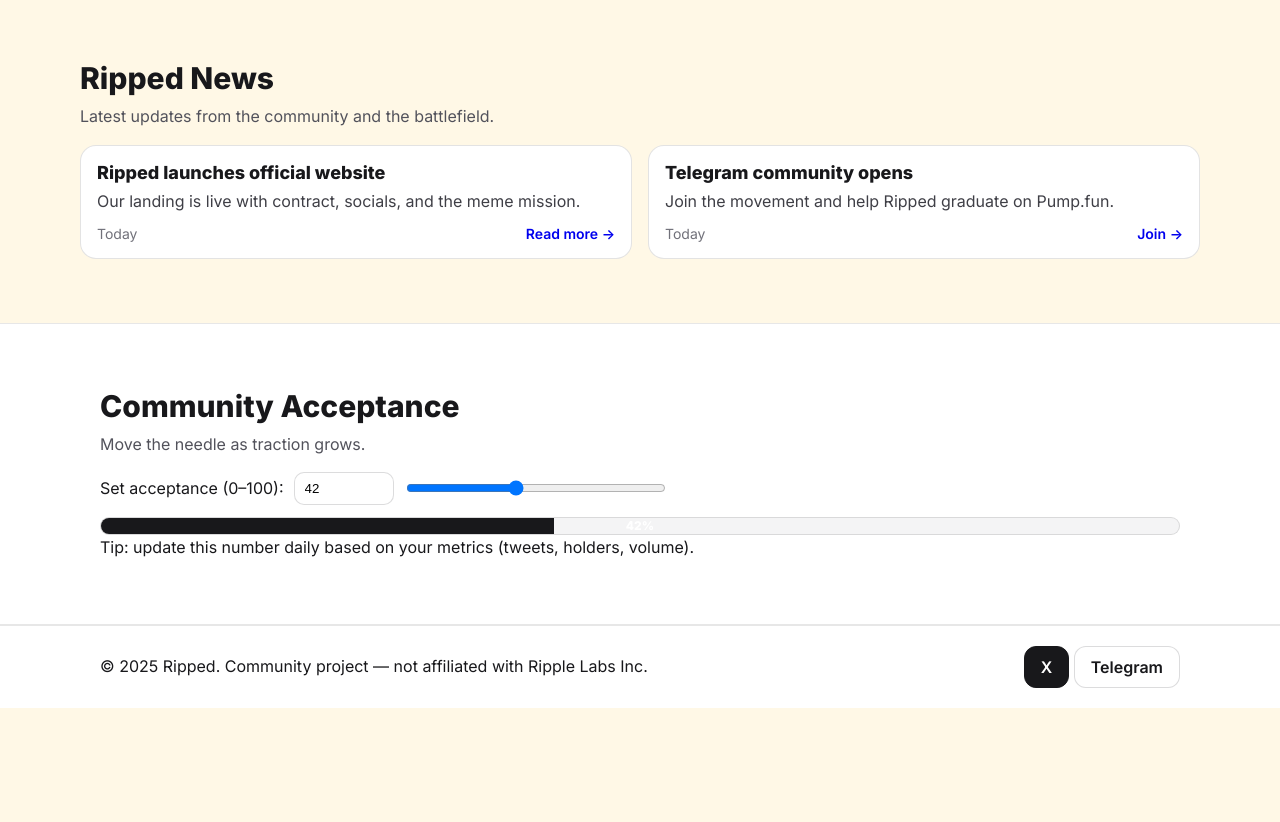
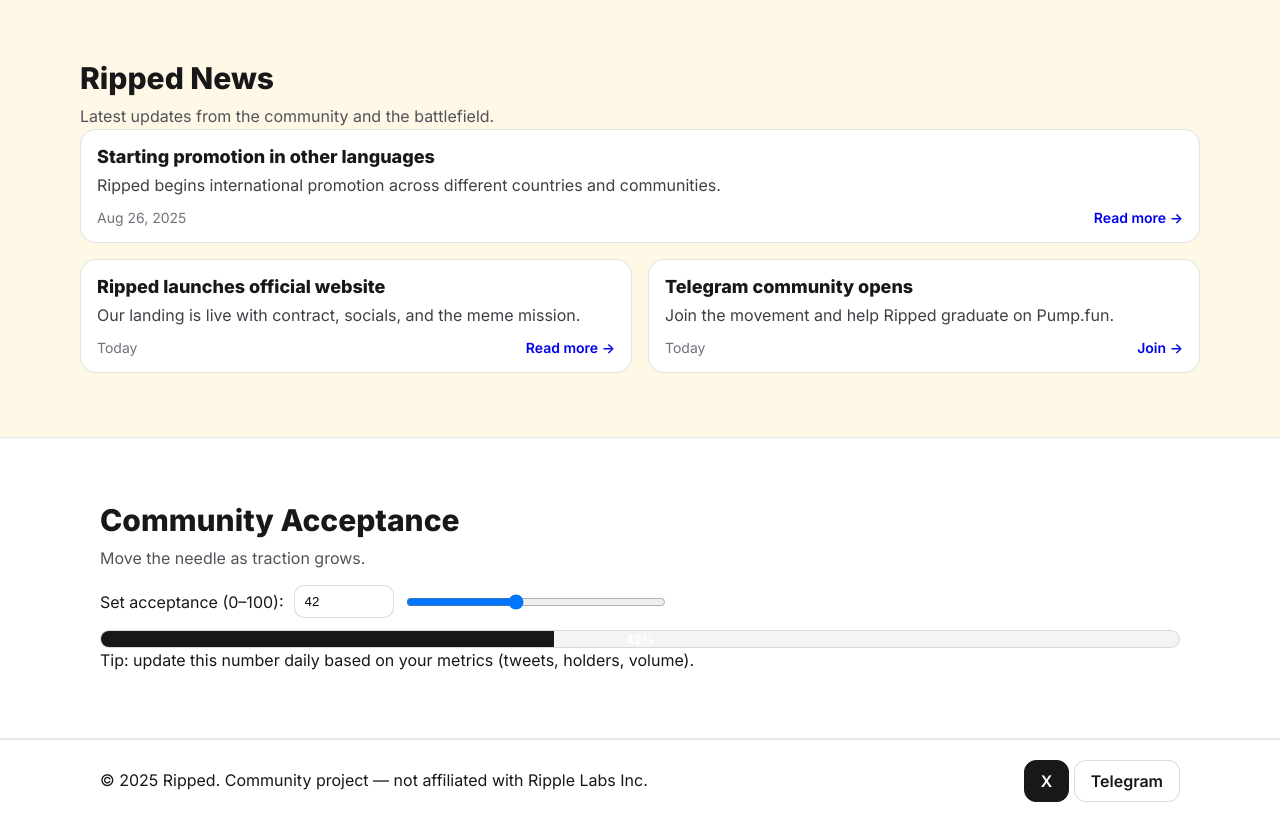
Before and after one commit to edcames/Ripped-site, a plain HTML site: page index.html in a window 1280 px wide. Shown: the part 1540-2362 px from the top of the page. Before the commit the page ends 2248 px from the top, so only its background shows below. Drawn offline with Linux system fonts and the light colour scheme.

Commit message:
Update index.html

```diff
--- a/index.html
+++ b/index.html
@@ -117,6 +117,15 @@ Join the movement. Be part of the legend. 🔥.</p>
     <h2>Ripped News</h2>
     <p class="sub">Latest updates from the community and the battlefield.</p>
 
+    <article class="news-card">
+  <h3>Starting promotion in other languages</h3>
+  <p>Ripped begins international promotion across different countries and communities.</p>
+  <div class="meta">
+    <span>Aug 26, 2025</span>
+    <a href="https://twitter.com/Ripped_OG" target="_blank" rel="noopener">Read more →</a>
+  </div>
+</article>
+
     <div class="news-list">
       <!-- Duplica/edita estas tarjetas -->
       <article class="news-card">
```
